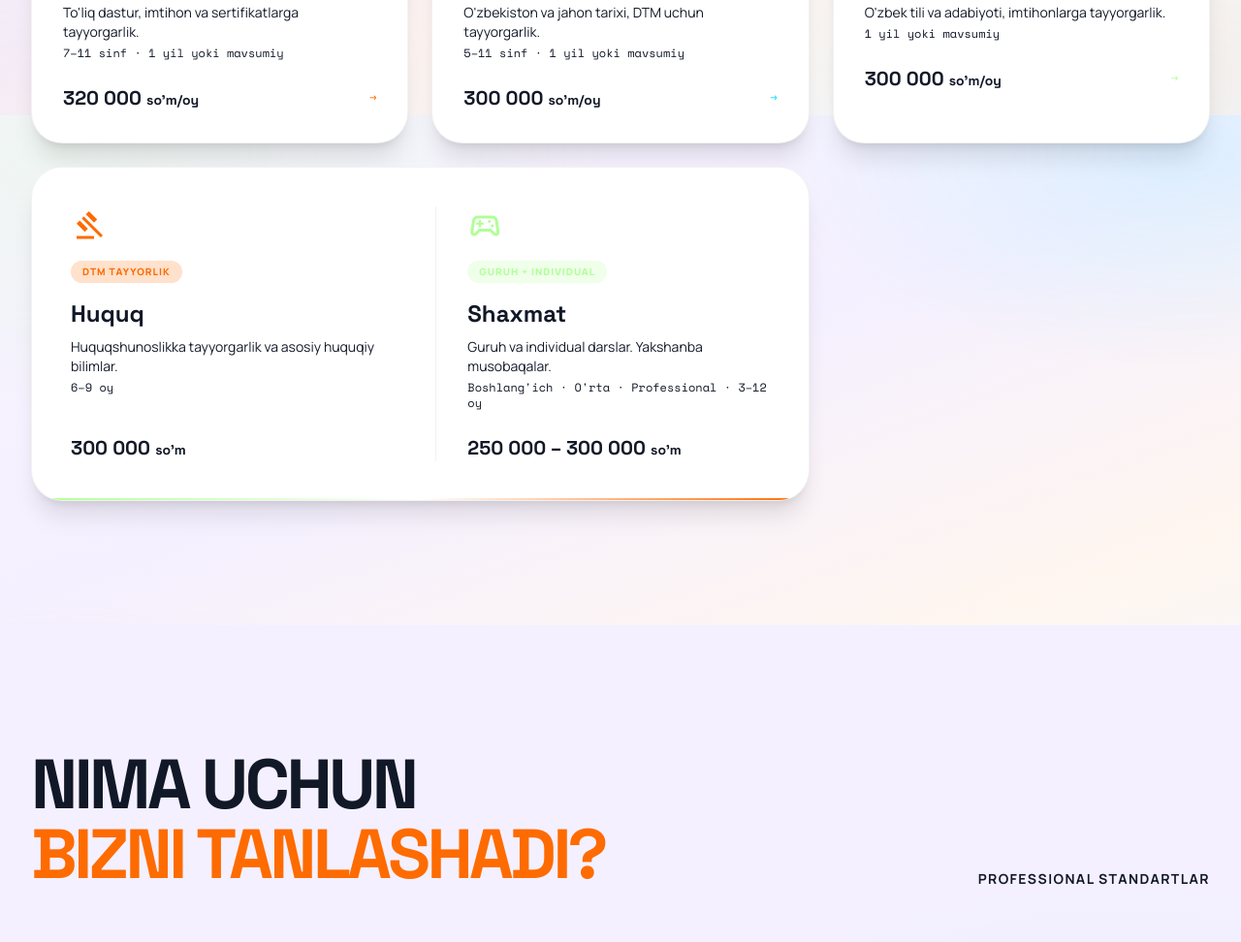
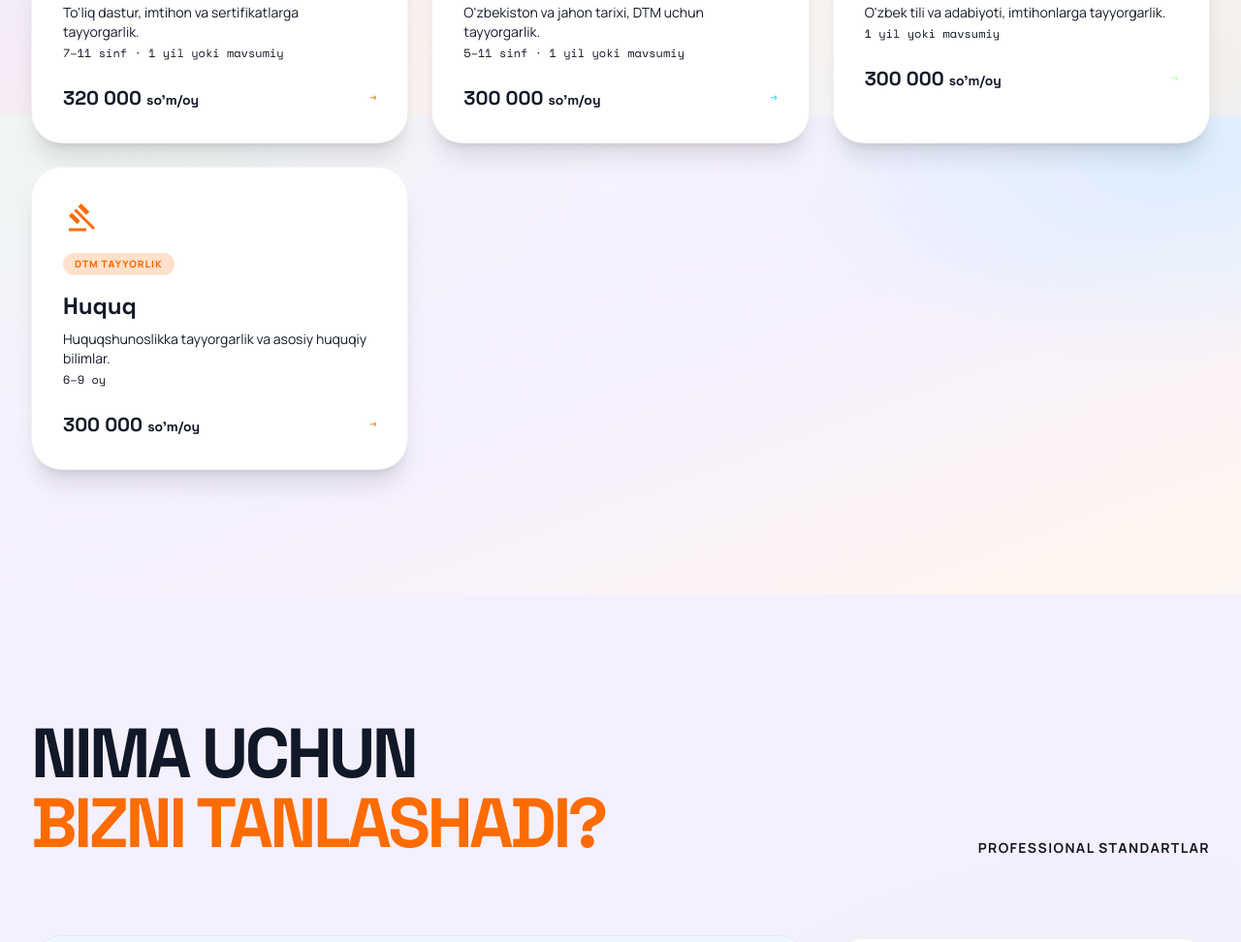
Before and after one commit to ozodbek23072004/serfayz-academy, a plain HTML site: page frontend/index.html in a window 1280 px wide. Shown: the part 2281-3253 px from the top of the page at 97% size. Drawn offline with nearby package versions, Linux system fonts and the light colour scheme.

Commit message:
feat: remove Shaxmat course from frontend and backend

```diff
--- a/frontend/index.html
+++ b/frontend/index.html
@@ -497,43 +497,23 @@
           </div>
         </div>
 
-        <!-- 8+9. Huquq va Shaxmat — keng karta (2 ustun) -->
+        <!-- 8. Huquq -->
         <div
-          class="group relative md:col-span-2 overflow-hidden rounded-2xl border border-black/5 dark:border-white/10 card-lift cursor-pointer bg-white shadow-xl dark:shadow-none dark:bg-[#1a1a1a]">
-          <div class="p-10 grid md:grid-cols-2 gap-8">
-            <div class="flex flex-col">
+          class="group relative overflow-hidden rounded-2xl border border-black/5 dark:border-white/10 card-lift cursor-pointer bg-white shadow-xl dark:shadow-none dark:bg-[#1a1a1a] p-8">
+          <div class="relative z-10 flex flex-col h-full">
             <span class="material-symbols-outlined text-[#fe6b00] text-4xl mb-4">gavel</span>
             <span
-                class="block bg-[#fe6b00]/20 text-[#fe6b00] text-[10px] font-black uppercase tracking-widest px-3 py-1 rounded-full mb-4 w-fit">DTM
+              class="bg-[#fe6b00]/20 text-[#fe6b00] text-[10px] font-black uppercase tracking-widest px-3 py-1 rounded-full mb-4 w-fit">DTM
               Tayyorlik</span>
-              <h3 class="text-2xl font-black text-gray-900 dark:text-white mb-2 font-headline">Huquq</h3>
-              <p class="text-gray-900 dark:text-gray-500 dark:text-white/50 text-sm font-body mb-1">Huquqshunoslikka
+            <h3 class="text-2xl font-bold text-gray-900 dark:text-white mb-2 font-headline">Huquq</h3>
+            <p class="text-gray-900 dark:text-gray-500 dark:text-white/50 text-sm mb-1 font-body">Huquqshunoslikka
               tayyorgarlik va asosiy huquqiy bilimlar.</p>
             <p class="text-gray-900 dark:text-gray-400 dark:text-white/30 text-xs mono mb-6">6–9 oy</p>
-              <div class="mt-auto">
+            <div class="mt-auto flex items-center justify-between">
               <span class="text-xl font-black text-gray-900 dark:text-white font-headline">300 000 <span
-                    class="text-sm text-gray-900 dark:text-gray-500 dark:text-white/50">so'm</span></span>
+                  class="text-sm text-gray-900 dark:text-gray-500 dark:text-white/50">so'm/oy</span></span>
+              <span class="mono text-[#fe6b00] text-xs">→</span>
             </div>
-            </div>
-            <div
-              class="flex flex-col border-t md:border-t-0 md:border-l border-black/5 dark:border-white/10 md:pl-8 pt-6 md:pt-0">
-              <span class="material-symbols-outlined text-[#b0ff96] text-4xl mb-4">sports_esports</span>
-              <span
-                class="block bg-[#b0ff96]/20 text-[#b0ff96] text-[10px] font-black uppercase tracking-widest px-3 py-1 rounded-full mb-4 w-fit">Guruh
-                + Individual</span>
-              <h3 class="text-2xl font-black text-gray-900 dark:text-white mb-2 font-headline">Shaxmat</h3>
-              <p class="text-gray-900 dark:text-gray-500 dark:text-white/50 text-sm font-body mb-1">Guruh va individual
-                darslar. Yakshanba musobaqalar.</p>
-              <p class="text-gray-900 dark:text-gray-400 dark:text-white/30 text-xs mono mb-6">Boshlang'ich · O'rta ·
-                Professional · 3–12 oy</p>
-              <div class="mt-auto">
-                <span class="text-xl font-black text-gray-900 dark:text-white font-headline">250 000 – 300 000 <span
-                    class="text-sm text-gray-900 dark:text-gray-500 dark:text-white/50">so'm</span></span>
-              </div>
-            </div>
-          </div>
-          <div
-            class="absolute bottom-0 left-0 right-0 h-0.5 bg-gradient-to-r from-[#b0ff96] via-transparent to-[#fe6b00]">
           </div>
         </div>
       </div>
```
Also changed, not shown: backend/data/academy.json (+42 -27 lines). Lines whose indentation alone changed are shown as unchanged.
